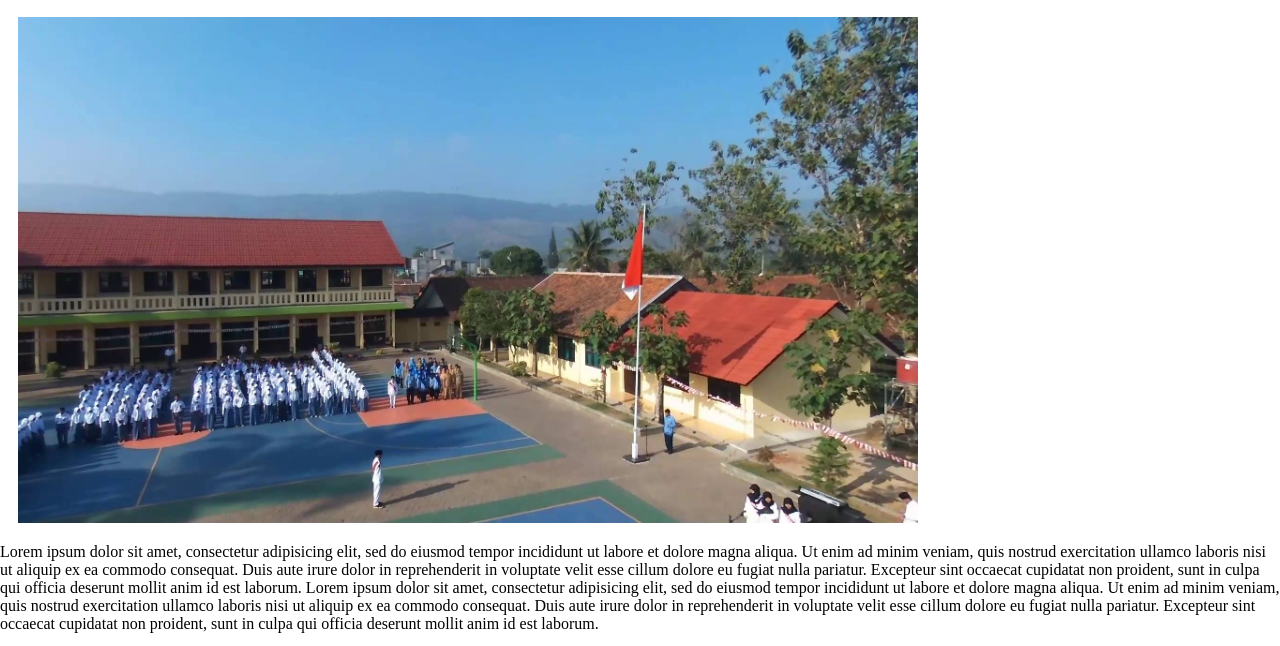
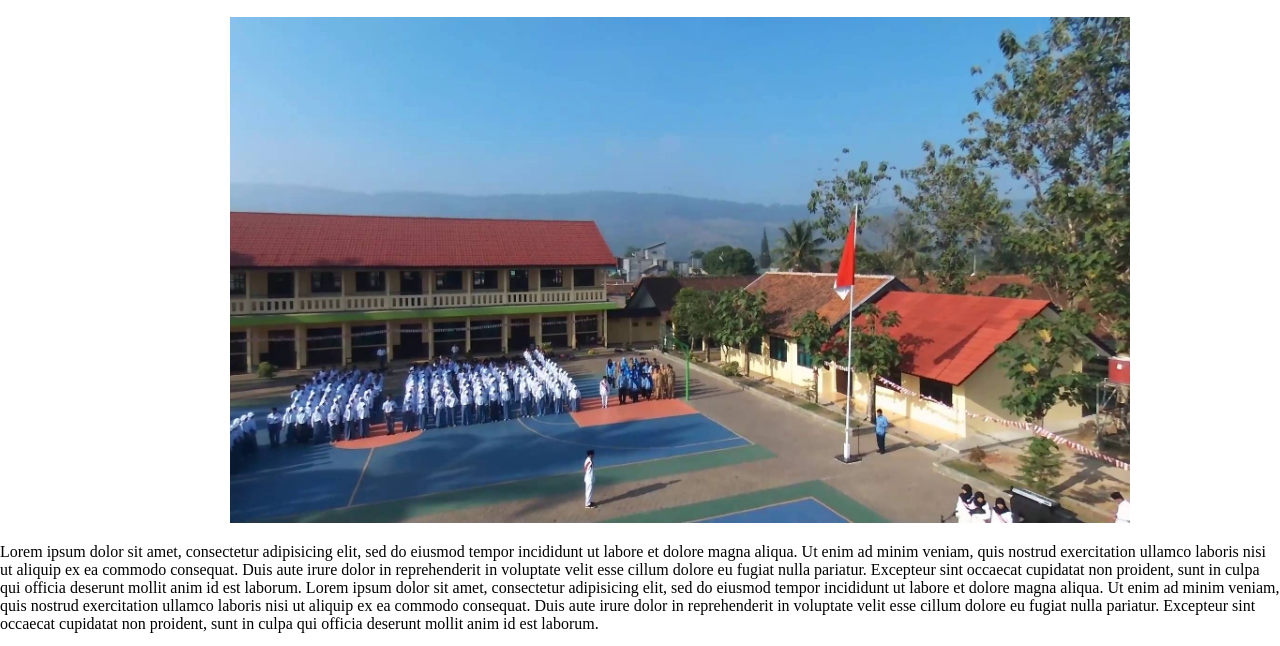
Before and after one commit to tengkujuansyah/utswebtengku, a plain HTML site: page index.html in a window 1280 px wide. Shown: the part 132-778 px from the top of the page. Drawn offline with Linux system fonts and the light colour scheme.

Commit message:
Update style.css

```diff
--- a/style.css
+++ b/style.css
@@ -71,7 +71,7 @@ body {
 }
 .about img {
 	width: 900px;
-	padding-left: 18px;
+	padding-left: 18%;
 }
 .footer {
 	color: #fff;
```
